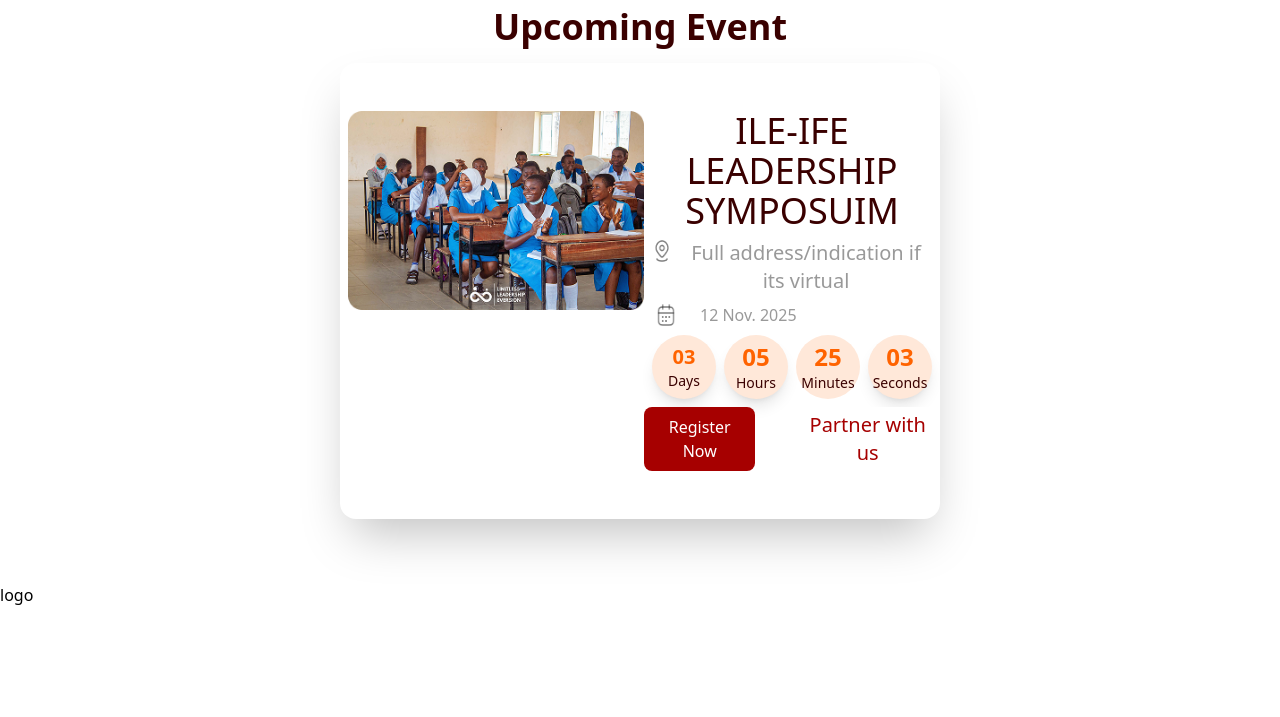
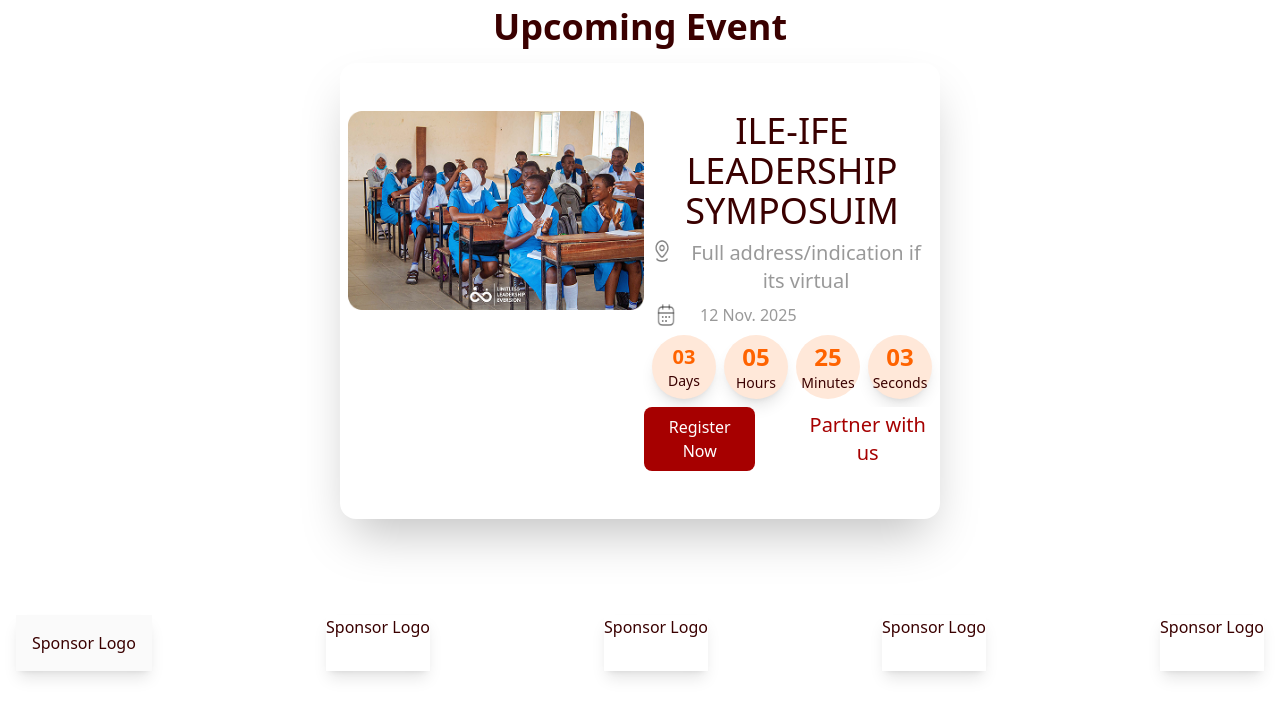
Before and after one commit to Developerfiyin/LLE-website, a React (Vite) app: page / in a window 1280 px wide. Shown: the part 1455-2172 px from the top of the page. Before the commit the page ends 2062 px from the top, so only its background shows below. Built offline with nearby package versions, Linux system fonts and the light colour scheme.

Commit message:
a div for the texts and styled it

```diff
--- a/src/Components/logo.jsx
+++ b/src/Components/logo.jsx
@@ -2,7 +2,27 @@ import React from 'react'
 
 const logo = () => {
   return (
-    <div>logo</div>
+    <div className='h-127 bg-white py-8 p-4'>
+        <div className='flex  justify-between'>
+        <div className=' text-center bg-[#fafafa] shadow-lg p-4'>
+            <h5 className='text-[#3a0000]'>Sponsor Logo</h5>
+         </div>
+          <div className=' text-center shadow-lg'>
+            <h5 className='text-[#3a0000] bg-white '>Sponsor Logo</h5>
+         </div>
+           <div className=' text-center shadow-lg'>
+            <h5 className='text-[#3a0000] bg-white '>Sponsor Logo</h5>
+         </div>
+           <div className=' text-center shadow-lg'>
+            <h5 className='text-[#3a0000] bg-white '>Sponsor Logo</h5>
+         </div>
+           <div className=' text-center shadow-lg'>
+            <h5 className='text-[#3a0000] bg-white '>Sponsor Logo</h5>
+         </div>
+        </div>
+
+
+    </div>
   )
 }
 
```
